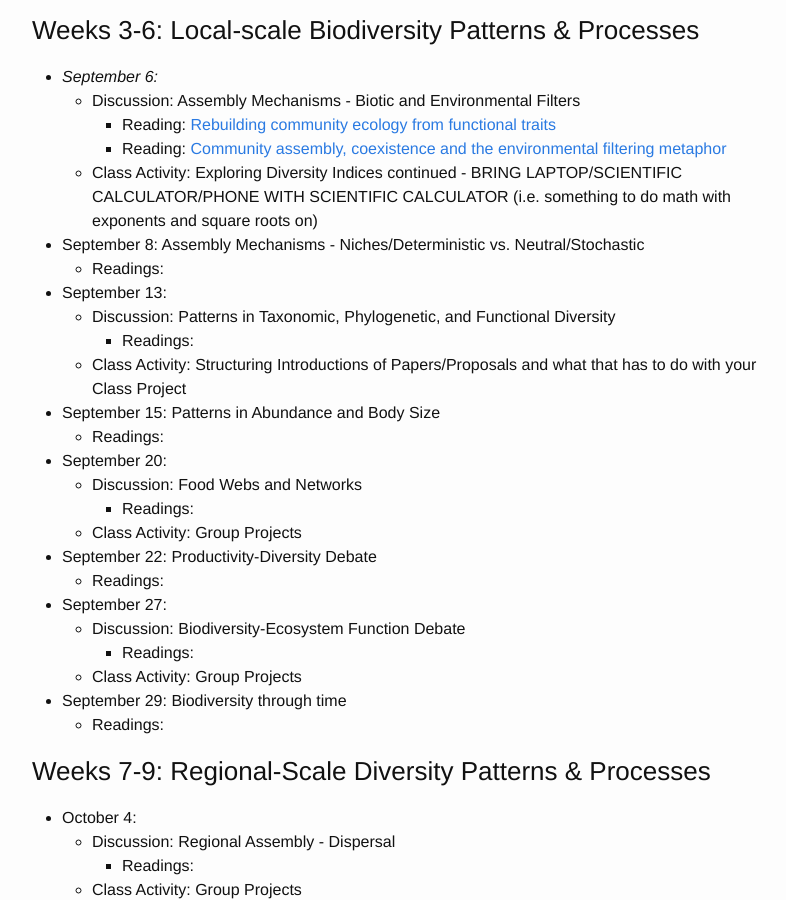
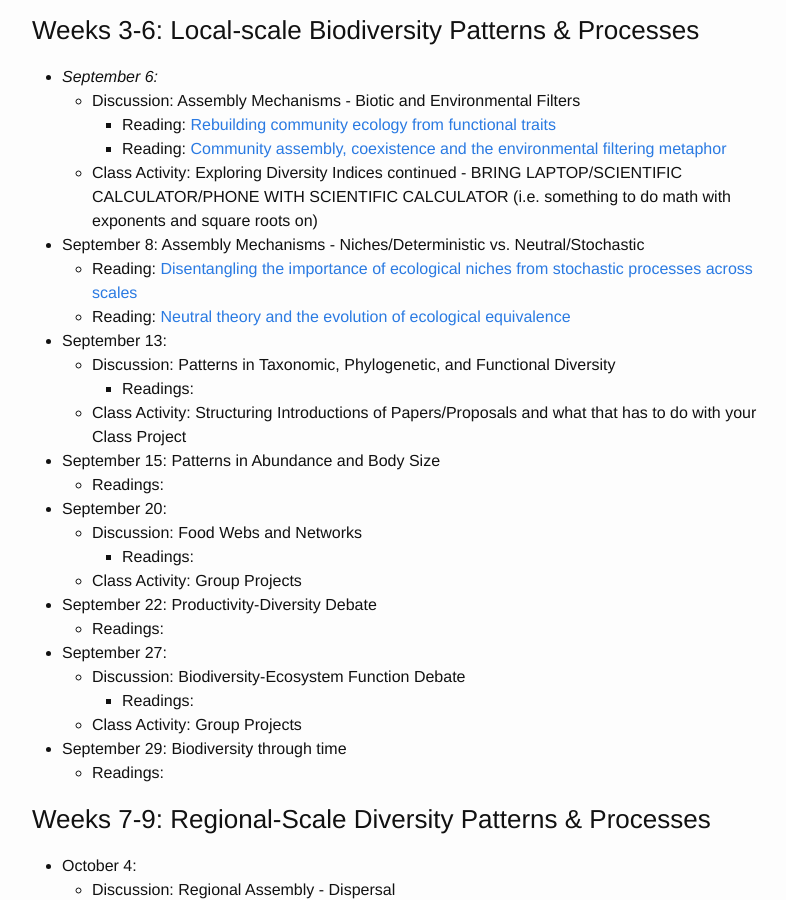
Before and after one commit to skmorgane/biodiversity-course, a Jekyll site: the page built from schedule.md, in a window 1280 px wide and 900 px high, scrolled down 660 px. Shown: the whole window, without its empty margins (238-1024 px from the left). Built offline with Jekyll 4.4.1, drawn with Linux system fonts in a browser that asks for light colours.

Commit message:
Added Sept 8th readings

```diff
--- a/schedule.md
+++ b/schedule.md
@@ -35,7 +35,8 @@ Tuesdays are often a split between class activity and discussion, thus there are
 
 
 * September 8: Assembly Mechanisms - Niches/Deterministic vs. Neutral/Stochastic
-    * Readings:
+    * Reading: [Disentangling the importance of ecological niches from stochastic processes across scales](https://doi.org/10.1098/rstb.2011.0063)
+    * Reading: [Neutral theory and the evolution of ecological equivalence](https://10.1890/0012-9658(2006)87[1387:NTATEO]2.0.CO;2)
 
 
 * September 13:
```
